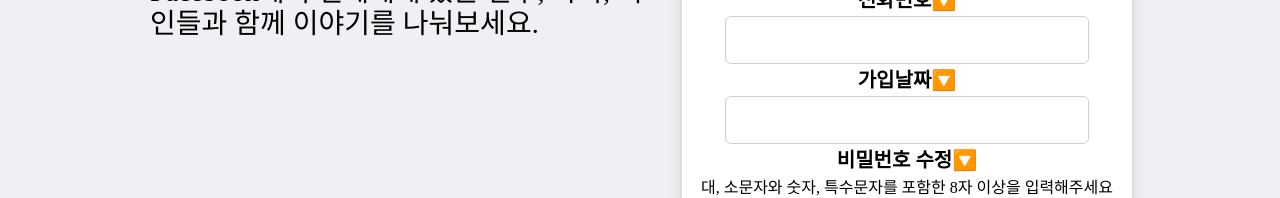
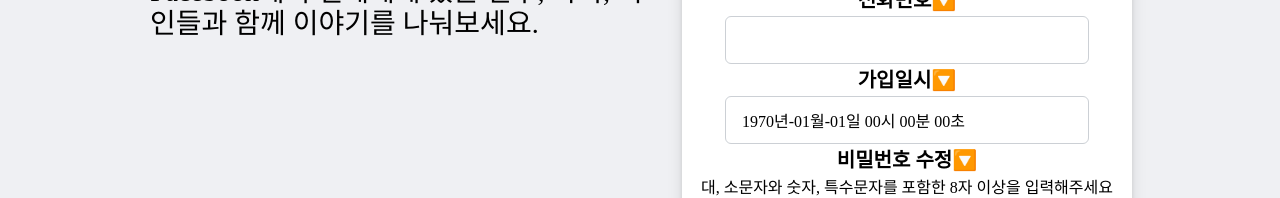
Before and after one commit to SNS-mini-project-Member/SNS_FE, a React (Create React App) app: page /myinfo in a window 1280 px wide. Shown: the part 285-483 px from the top of the page. Built offline with nearby package versions, Linux system fonts and the light colour scheme; a web font is replaced by a local one.

Commit message:
createAt 안나오는 오류 해결

```diff
--- a/src/components/pages/Login/Login.js
+++ b/src/components/pages/Login/Login.js
@@ -17,18 +17,15 @@ const Login = () => {
 
   const loginHandler = () => {
 
-
     userLogin(email, password)
     .then((res) => {
+      nav('/main');
+      dispatch(loginCheckAction.loginInfoSet(res.data));
       alert("로그인 성공")
-      dispatch(loginCheckAction.loginInfoSet(res.data));
-      nav('/main');
     }).catch((err) => {
       console.log(err)
       alert("로그인 실패")
     })
-
-
   }
 
   const signUpHandler = () => {
--- a/src/components/pages/Login/MyInfo.js
+++ b/src/components/pages/Login/MyInfo.js
@@ -4,7 +4,6 @@ import Button from "../../atoms/Button";
 import classes from "../../../styles/pages/login/login.module.css";
 import {useSelector} from "react-redux";
 import {useNavigate} from "react-router-dom";
-import SendTmpPw from "./SendTmpPw";
 import WelComeLogo from "../../blocks/WelComeLogo";
 import {useState} from "react";
 import {updatePw} from "../../../common/api/ApiPostService";
@@ -25,6 +24,16 @@ const MyInfo = () => {
     localStorage.clear();
     nav('/')
   }
+  const formattedCreateAt = () => {
+    const createAt = new Date(isLogin.createAt);
+    const year = createAt.getFullYear();
+    const month = (createAt.getMonth() + 1).toString().padStart(2, "0");
+    const day = createAt.getDate().toString().padStart(2, "0");
+    const hours = createAt.getHours().toString().padStart(2, "0");
+    const minutes = createAt.getMinutes().toString().padStart(2, "0");
+    const seconds = createAt.getSeconds().toString().padStart(2, "0");
+    return `${year}년-${month}월-${day}일 ${hours}시 ${minutes}분 ${seconds}초`;
+  };
   const onClickCheck = () => {
     if (passwordRegex.test(pw)) {
       if (pw === pwCheck) {
@@ -50,15 +59,15 @@ const MyInfo = () => {
                 <div className={classes.signupForm}>
                   <div style={{margin : '0'}} className={classes.loginInnerForm}>
                     <p style={{fontWeight:"bold", fontSize:'20px', textAlign:"center"}}>이메일🔽</p>
-                    <Input name="email" value={isLogin.email} />
+                    <Input name="email" readOnly value={isLogin.email} />
                     <p style={{fontWeight:"bold", fontSize:'20px', textAlign:"center"}}>이름🔽</p>
-                    <Input name="name" value={isLogin.name} />
+                    <Input name="name" readOnly value={isLogin.name} />
                     <p style={{fontWeight:"bold", fontSize:'20px', textAlign:"center"}}>띠🔽</p>
-                    <Input name="name" value={isLogin.age} />
+                    <Input name="name" readOnly value={isLogin.age} />
                     <p style={{fontWeight:"bold", fontSize:'20px', textAlign:"center"}}>전화번호🔽</p>
-                    <Input name="name" value={isLogin.phone} />
-                    <p style={{fontWeight:"bold", fontSize:'20px', textAlign:"center"}}>가입날짜🔽</p>
-                    <Input name="name" value={isLogin.created_at} />
+                    <Input name="name" readOnly value={isLogin.phone} />
+                    <p style={{fontWeight:"bold", fontSize:'20px', textAlign:"center"}}>가입일시🔽</p>
+                    <Input name="name" readOnly value={formattedCreateAt()} />
                     <p style={{fontWeight:"bold", fontSize:'20px', textAlign:"center"}}>비밀번호 수정🔽</p>
                     <p style={{margin:'10px', textAlign:"center"}}>대, 소문자와 숫자, 특수문자를 포함한 8자 이상을 입력해주세요</p>
                     <Input onChange={onChangePw} name="password" placeholder='비밀번호' type='password' />
--- a/src/ducks/loginCheck.js
+++ b/src/ducks/loginCheck.js
@@ -9,7 +9,7 @@ const initialIsLoginState = {
       phone : null,
       followers_count : 0,
       followings_count : 0,
-      created_at : null,
+      createAt : null,
       token: null
   }
 }
```
